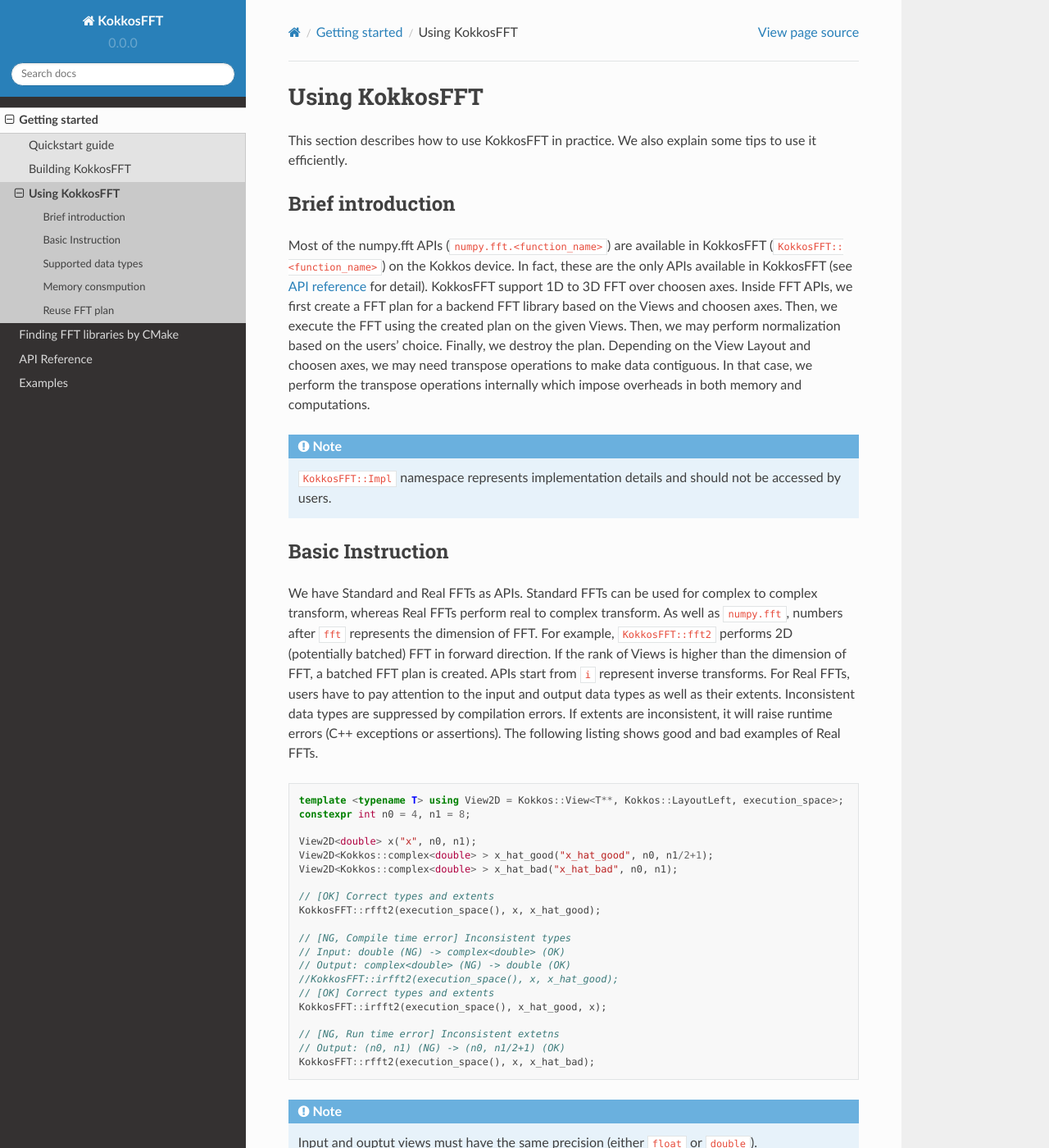
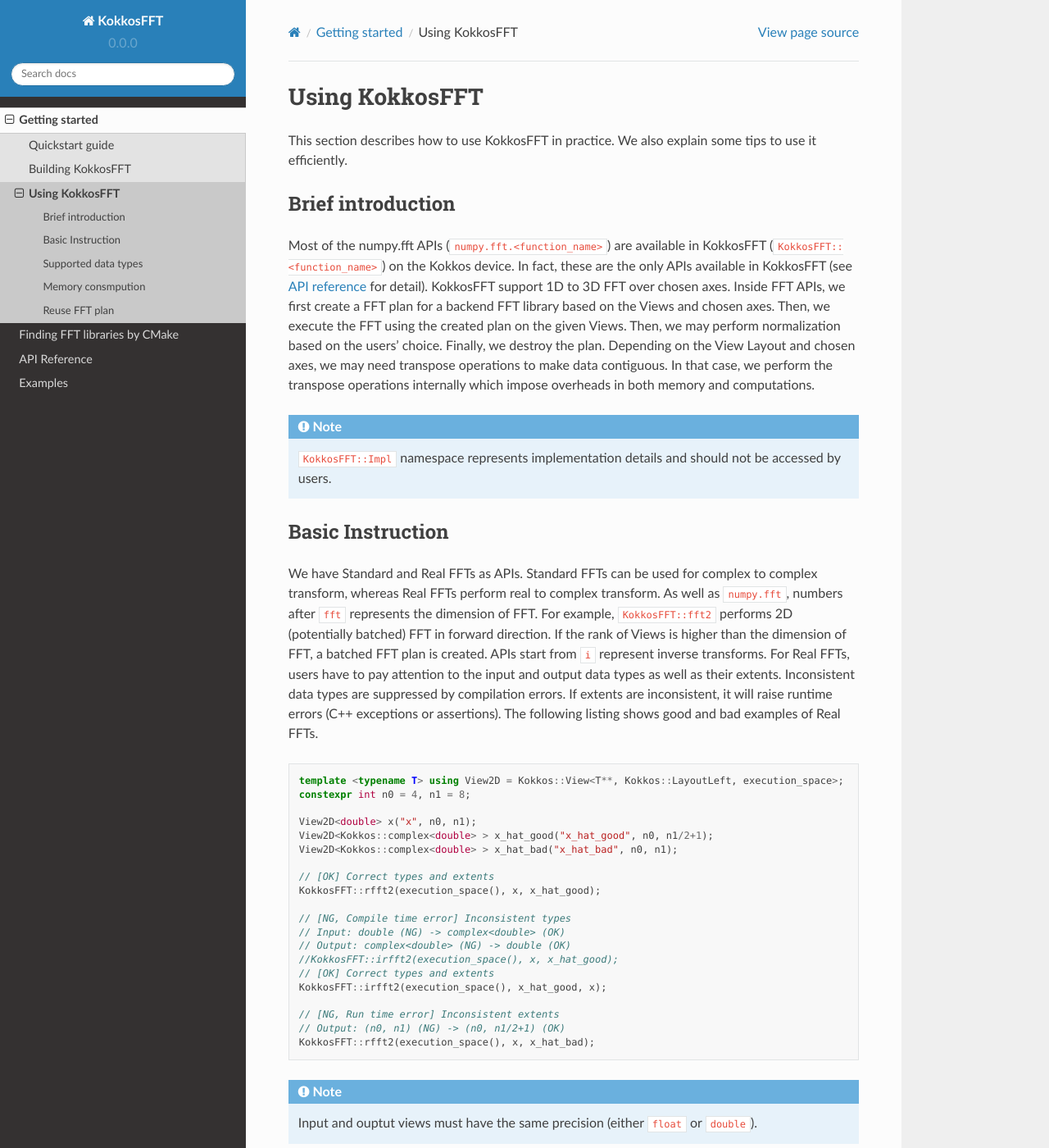
Before and after one commit to kokkos/kokkos-fft, a Sphinx documentation site: the page built from docs/intro/using.rst, in a window 1280 px wide and 1400 px high. Shown: the whole window at 82% size. Built offline with Sphinx 7.4.7 and the Read the Docs theme 2.0.0, drawn with Linux system fonts in a browser that asks for light colours; some of the changed text lies outside the part shown.

Commit message:
Fix some small typos in documentation.

```diff
--- a/docs/finding_libraries.rst
+++ b/docs/finding_libraries.rst
@@ -8,7 +8,7 @@
 `fftw <http://www.fftw.org>`_
 -----------------------------
 
-If ``fftw`` is offered as a module, our cmake helper would likely find ``fftw``.
+If ``fftw`` is offered as a module, our CMake helper would likely find ``fftw``.
 Assuming ``fftw`` is installed in ``<fftw_install_dir>``, it is expected that ``<fftw_install_dir>`` would be found under ``LIBRARY_PATH``, ``LD_LIBRARY_PATH``, and ``PATH``.
 It would look like
 
--- a/docs/intro/building.rst
+++ b/docs/intro/building.rst
@@ -11,7 +11,7 @@
 Compiler versions
 -----------------
 
-KokkosFFT relies on quite basic functionalieis of Kokkos, and thus it is supposed to work with compilers used for `Kokkos <https://kokkos.org/kokkos-core-wiki/requirements.html>`_.
+KokkosFFT relies on quite basic functionalities of Kokkos, and thus it is supposed to work with compilers used for `Kokkos <https://kokkos.org/kokkos-core-wiki/requirements.html>`_.
 However, we have not tested all the listed compilers there and thus recommend the following compilers which we use frequently for testing.
 
 * ``gcc 8.3.0+`` - CPUs
@@ -102,7 +102,7 @@
 Kokkos backends
 ---------------
 
-KokkosFFT requieres ``Kokkos 4.2+``. For the moment, we support following backends for CPUs and GPUs.
+KokkosFFT requires ``Kokkos 4.2+``. For the moment, we support following backends for CPUs and GPUs.
 A FFT library dedicated to Kokkos Device backend (e.g. cufft for CUDA backend) is automatically used.
 If CMake fails to find a backend FFT library, see :doc:`How to find fft libraries?<../finding_libraries>`.
 We may support experimental backends like ``OPENMPTARGET`` in the future.
--- a/docs/intro/quick_start.rst
+++ b/docs/intro/quick_start.rst
@@ -16,7 +16,7 @@
 Requirements
 ------------
 
-KokkosFFT requieres ``Kokkos 4.2+`` and dedicated compilers for CPUs or GPUs.
+KokkosFFT requires ``Kokkos 4.2+`` and dedicated compilers for CPUs or GPUs.
 It employs ``CMake 3.22+`` for building.
 
 Here are list of compilers we frequently use for testing.
@@ -103,7 +103,7 @@
 
    KokkosFFT::rfft(execution_space(), x, x_hat);
 
-In most cases, a funciton ``numpy.fft.<function_name>`` is available by ``KokkosFFT::<function_name>``.
+In most cases, a function ``numpy.fft.<function_name>`` is available by ``KokkosFFT::<function_name>``.
 There are two major differences: ``execution_space`` argument and output value (``x_hat``) is an argument of API (not a returned value from API).
 Instead of numpy.array, we rely on `Kokkos Views <https://kokkos.org/kokkos-core-wiki/API/core/View.html>`_.
 The accessibilities of Views from ``execution_space`` are statically checked (compilation errors if not accessible).
--- a/docs/intro/using.rst
+++ b/docs/intro/using.rst
@@ -10,10 +10,10 @@
 ------------------
 
 Most of the numpy.fft APIs (``numpy.fft.<function_name>``) are available in KokkosFFT (``KokkosFFT::<function_name>``) on the Kokkos device.
-In fact, these are the only APIs available in KokkosFFT (see :doc:`API reference<../api_reference>` for detail). KokkosFFT support 1D to 3D FFT over choosen axes.
-Inside FFT APIs, we first create a FFT plan for a backend FFT library based on the Views and choosen axes.
+In fact, these are the only APIs available in KokkosFFT (see :doc:`API reference<../api_reference>` for detail). KokkosFFT support 1D to 3D FFT over chosen axes.
+Inside FFT APIs, we first create a FFT plan for a backend FFT library based on the Views and chosen axes.
 Then, we execute the FFT using the created plan on the given Views. Then, we may perform normalization based on the users' choice.
-Finally, we destroy the plan. Depending on the View Layout and choosen axes, we may need transpose operations to make data contiguous.
+Finally, we destroy the plan. Depending on the View Layout and chosen axes, we may need transpose operations to make data contiguous.
 In that case, we perform the transpose operations internally which impose overheads in both memory and computations.
 
 .. note::
@@ -52,7 +52,7 @@
    // [OK] Correct types and extents
    KokkosFFT::irfft2(execution_space(), x_hat_good, x);
 
-   // [NG, Run time error] Inconsistent extetns
+   // [NG, Run time error] Inconsistent extents
    // Output: (n0, n1) (NG) -> (n0, n1/2+1) (OK)
    KokkosFFT::rfft2(execution_space(), x, x_hat_bad);
 
```
Also changed, not shown: other parts of docs/finding_libraries.rst (+1 -1 lines), other parts of docs/intro/using.rst (+1 -1 lines).
